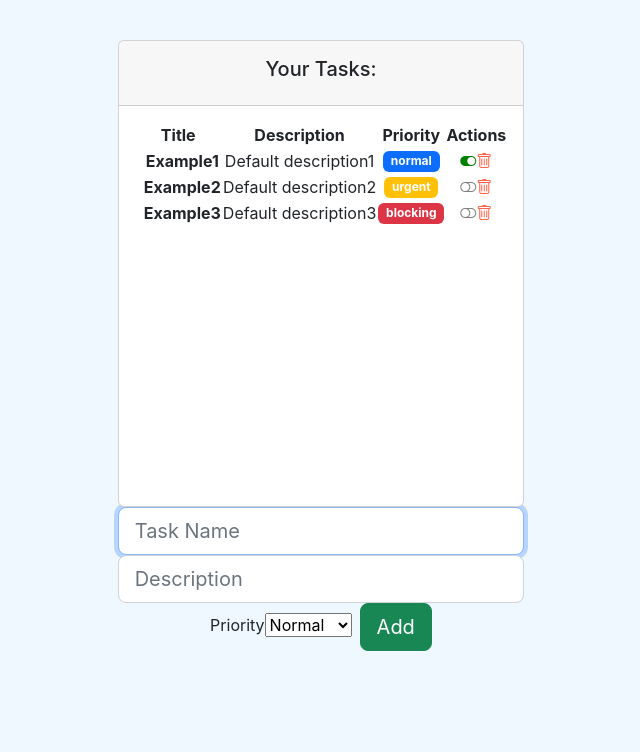
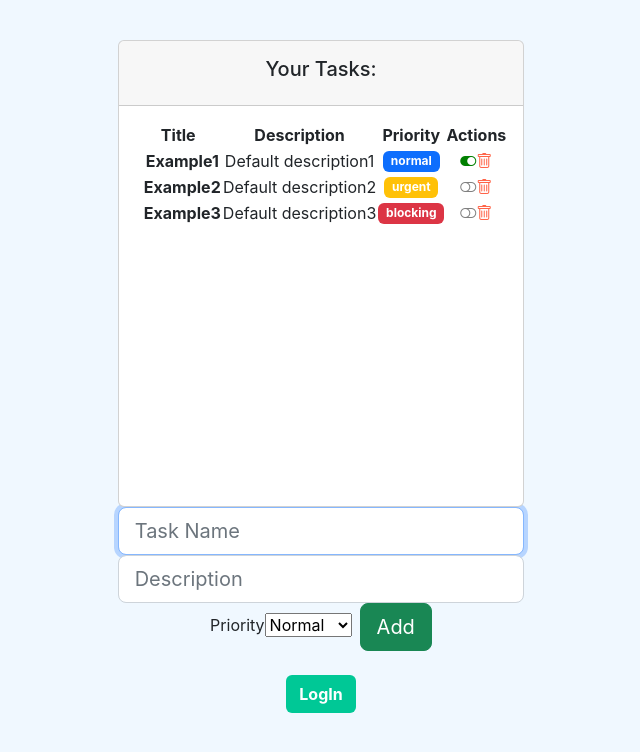
Before and after one commit to AlinaBernardez/ProyectoReact-Tareas, a React (Create React App) app: page / in a window 1280 px wide. Shown: the top 752 px of the page, without its empty margins (319-959 px from the left). Built offline with nearby package versions, Linux system fonts and the light colour scheme.

Commit message:
Renderizado condicional

```diff
--- a/src/App.js
+++ b/src/App.js
@@ -3,6 +3,7 @@
 // import Father from './Components/Container/father';
 // import ComponenteContexto from './Hooks/ejemplo3';
 import TaskListComponent from './Components/Container/task_list';
+import OptionalRender from './Components/Pure/optionalRender';
 // import GreetingStyled from './Components/Pure/greetingStyled';
 
 
@@ -11,6 +12,7 @@
   return (
     <div className="App">
       <TaskListComponent/>
+      <OptionalRender/>
     </div>
   );
 }
--- a/src/Components/Pure/optionalRender.jsx
+++ b/src/Components/Pure/optionalRender.jsx
@@ -1,8 +1,74 @@
-import React from 'react';
+import React, { useState } from 'react';
+
+// Log buttons
+
+const LoginButton = ({loginAction, propStyle}) => {
+    return (
+        <button style={propStyle} className='btn' onClick={loginAction}>LogIn</button>
+    )
+}
+const LogoutButton = ({logoutAction, propStyle}) => {
+    return (
+        <button style={propStyle} className='btn' onClick={logoutAction}>LogOut</button>
+    )
+}
+
+const loggedStyle = {
+    backgroundColor: `rgb(0,200,150)`,
+    color: 'white',
+    fontWeight: 'bold'
+};
+const unloggedStyle = {
+    backgroundColor: 'tomato',
+    color: 'white',
+    fontWeight: 'bold'
+}
 
 const OptionalRender = () => {
+
+    const [access, setAccess] = useState(false);
+    const [nMessage, setNMessage] = useState(0);
+
+    // function updateAccess() {
+    //     setAccess(!access);
+    // }
+
+    function loginAction() {
+        setAccess(true);
+    }
+    function logoutAction() {
+        setAccess(false);
+    }
+
+    let accessButton;
+    // access ?
+    // accessButton = <button className='btn btn-warning' onClick={updateAccess}>LogOut</button> :
+    // accessButton = <button className='btn btn-info' onClick={updateAccess}>LogIn</button>
+
+    access ?
+    accessButton = <LogoutButton propStyle={ unloggedStyle } logoutAction={ logoutAction }/> :
+    accessButton = <LoginButton propStyle={ loggedStyle } loginAction={ loginAction }/>
+
+    function addMessage() {
+        setNMessage(nMessage + 1)
+    }
+
     return (
         <div>
+            {/* Optional Button*/}
+            { accessButton }
+            {/* N Messages unread*/}
+            { access ?
+                (<div>
+                    { nMessage === 1 && <p>You have {nMessage} new message...</p> }
+                { nMessage > 1 && <p>You have {nMessage} new messages...</p> }
+                { nMessage === 0 && <p>No new messages</p> }
+
+                { nMessage > 0 ?
+                    <p>You have {nMessage} new message{nMessage > 1 ? 's' : null}...</p> :
+                    <p>No new messages</p> }
+            <button onClick={addMessage}>Add new message</button>
+                </div>) : null}
 
         </div>
     );
```
